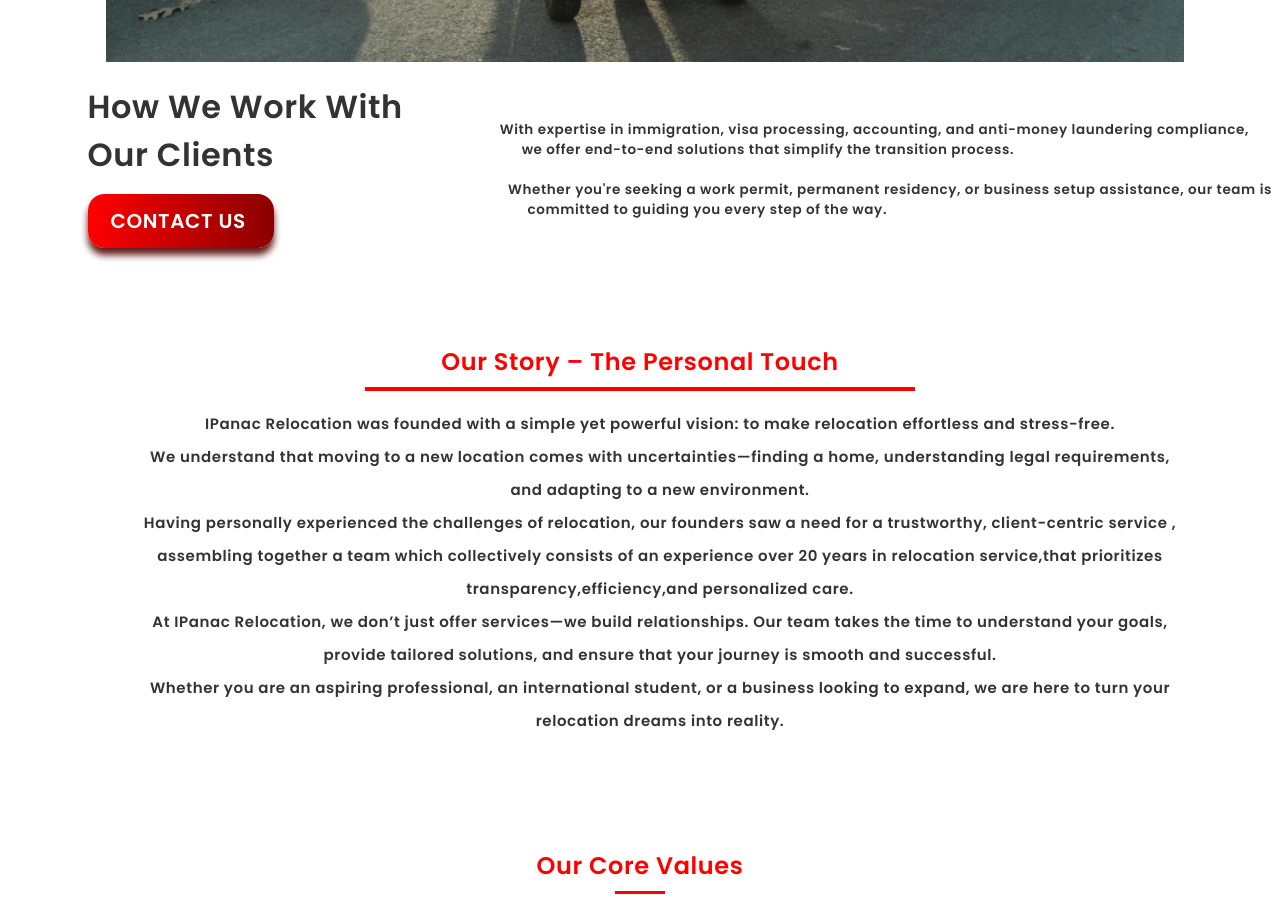
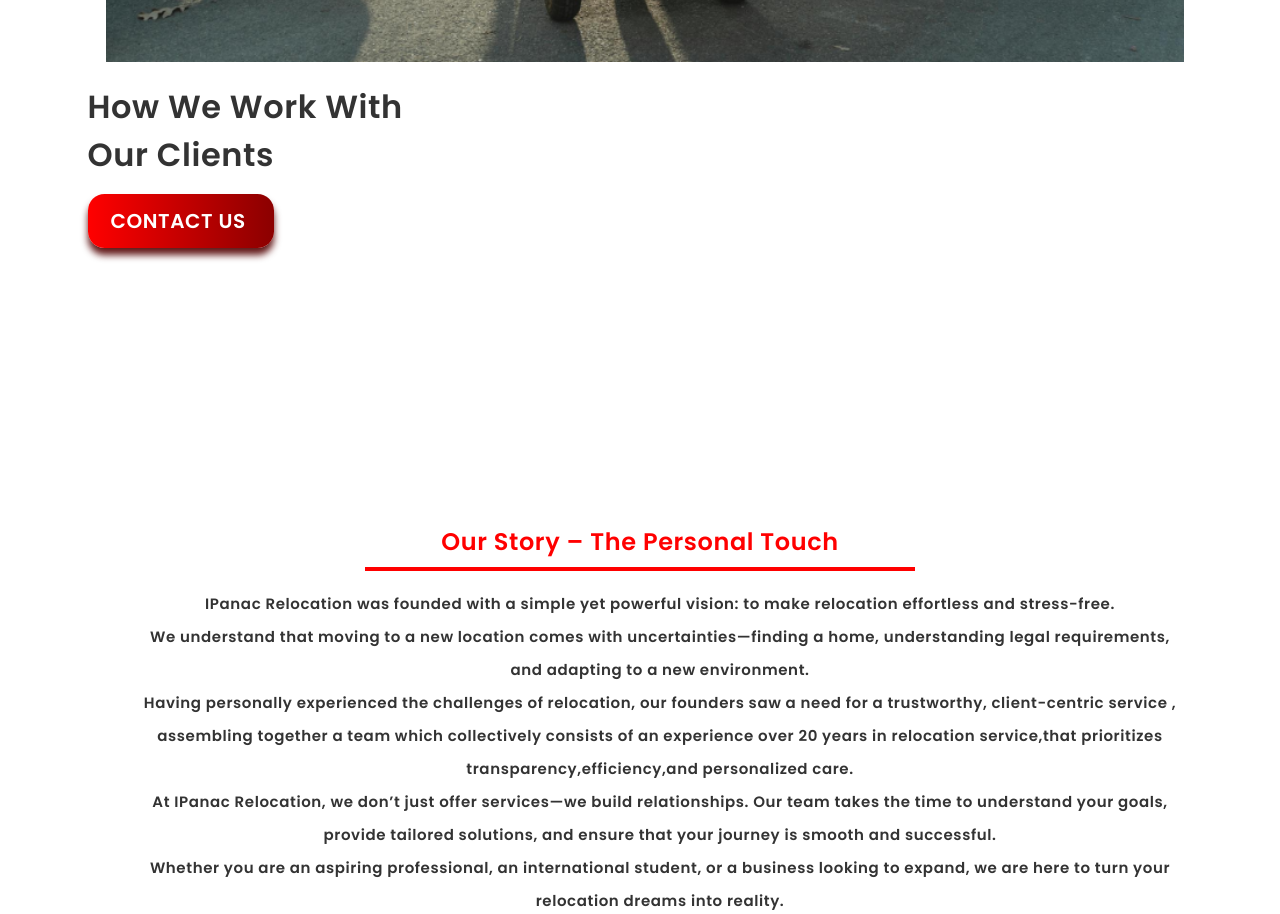
Before and after one commit to Mir-pes/ipanac-1, a React (Vite) app: page /about in a window 1280 px wide. Shown: the part 1080-1994 px from the top of the page. Built offline with nearby package versions, Linux system fonts and the light colour scheme.

Commit message:
Update about.jsx

```diff
--- a/src/about.jsx
+++ b/src/about.jsx
@@ -33,7 +33,7 @@ function About() {
           </div>
           </div>
 
-        <div className="Clients">
+{/*         <div className="Clients">
           <div className="Client-content">
           <span>
             <span className="content">
@@ -45,7 +45,7 @@ function About() {
             Whether you're seeking a work permit, permanent residency, or business setup assistance, our team is <span className="end-end1">committed to guiding you every step of the way.</span>
           </span>
           </div>
-        </div>
+        </div> */}
 
         <div className="story-container">
           <h3 className="statement-heading1">
```
